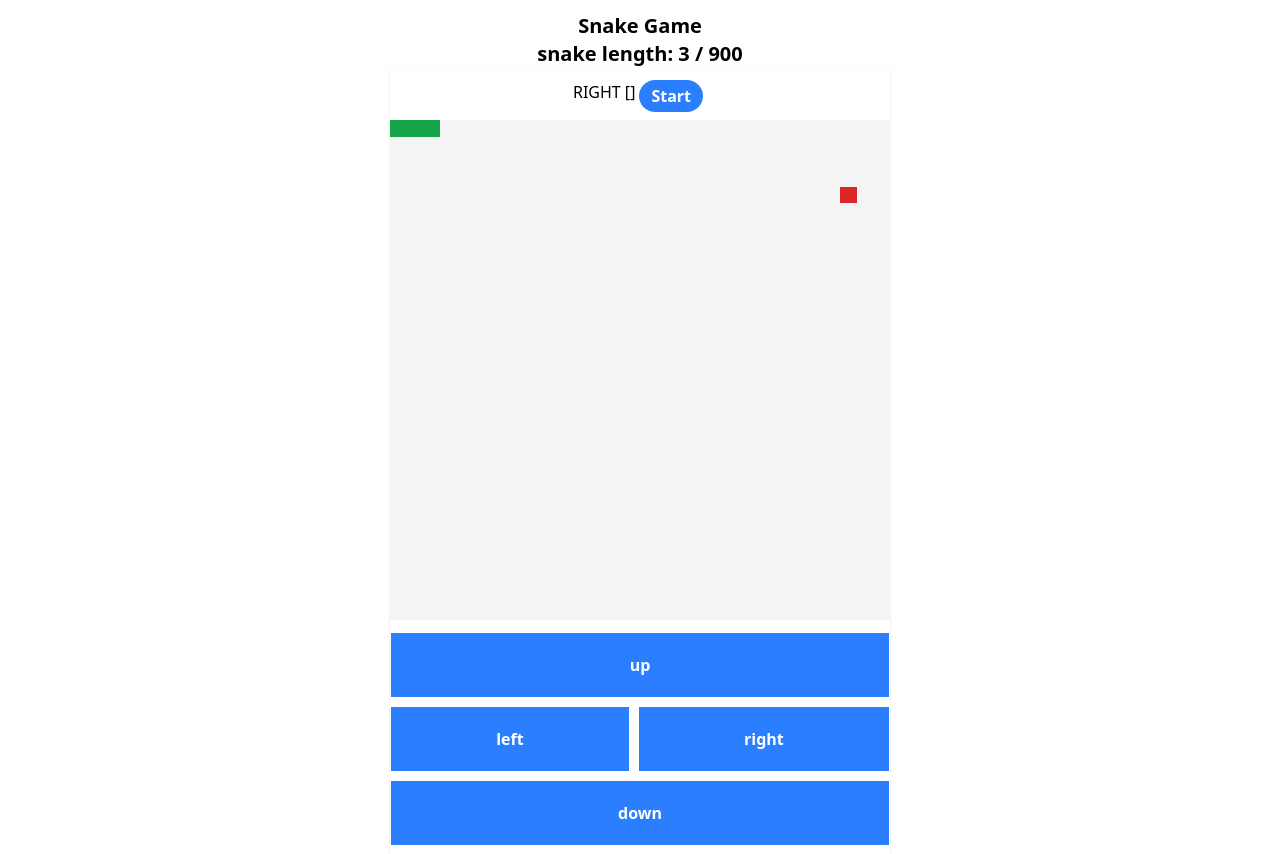
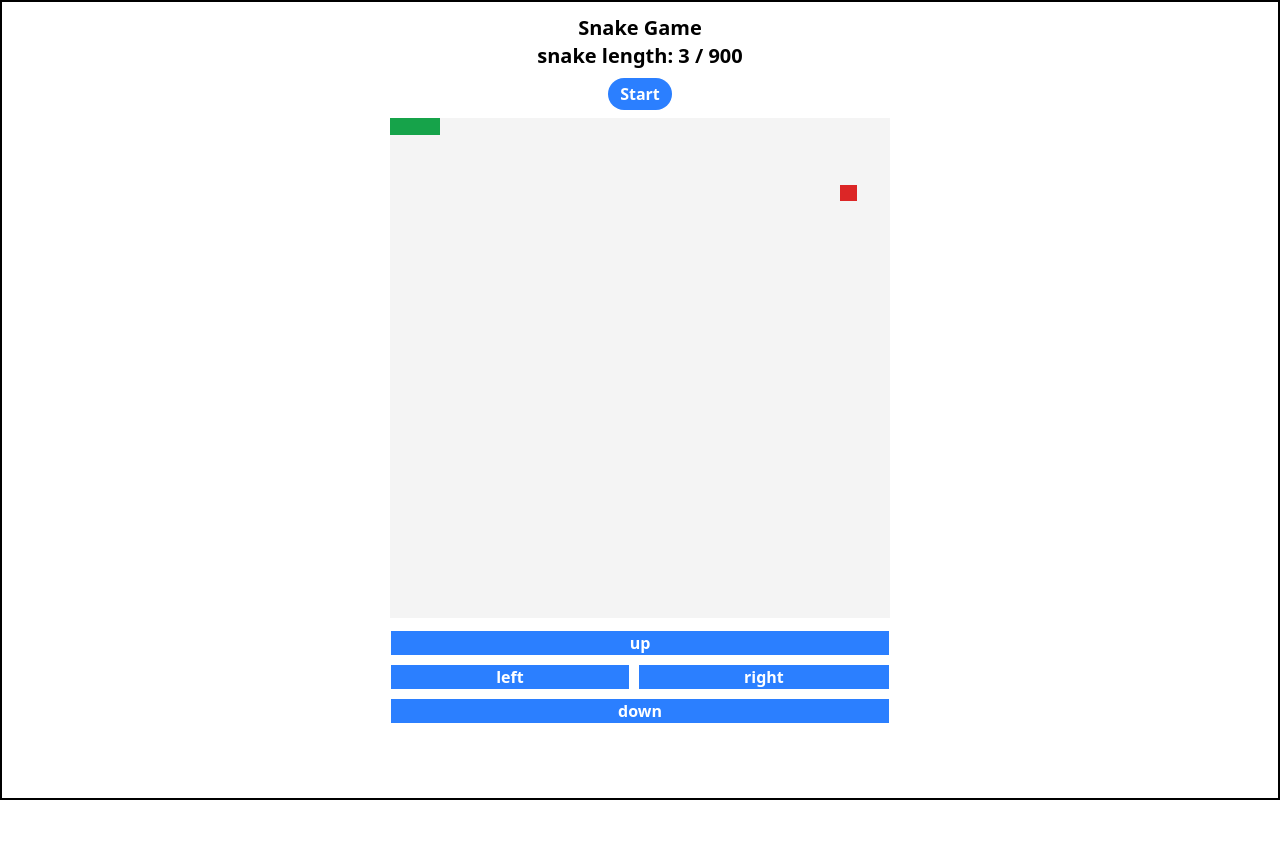
Before and after one commit to Mohanadfarid/vueSnakeGame, a Vue app: page / in a window 1280 px wide. After the commit the page ends 800 px from the top, so only its background shows below. Built offline with nearby package versions, Linux system fonts and the light colour scheme.

Commit message:
restrucutre some compoennets

```diff
--- a/src/components/SnakeGame.vue
+++ b/src/components/SnakeGame.vue
@@ -1,22 +1,31 @@
 <script setup lang="ts">
 import { SnakeGameBoard } from '@/components'
+import { useGameControlles } from '@/composables/useGameControlles'
 import { useBoard } from '@/stores/board'
 import { useSettings } from '@/stores/settings'
 import { onMounted } from 'vue'
+import SnakeGameToggleButton from './SnakeGameToggleButton.vue'
+import SnakeGameControlles from './SnakeGameControlles.vue'
 
 const board = useBoard()
 const settings = useSettings()
-
+useGameControlles()
 onMounted(() => {
   board.inilizeBoard()
 })
 </script>
 <template>
-  <div class="text-center text-xl mt-3 font-bold">
-    <h1>Snake Game</h1>
-    <p>snake length: {{ board.snakeTilesPosition.length  }} / {{ settings.boardSize * settings.boardSize  }}</p>
+  <div class="h-[100dvh] flex flex-col items-center border-2">
+    <div class="text-center text-xl mt-3 font-bold">
+      <h1>Snake Game</h1>
+      <p>
+        snake length: {{ board.snakeTilesPosition.length }} /
+        {{ settings.boardSize * settings.boardSize }}
+      </p>
+    </div>
+    <SnakeGameToggleButton />
+    <SnakeGameBoard class="w-full max-w-[500px]" />
+    <SnakeGameControlles class="w-full max-w-[500px]" />
   </div>
-
-  <SnakeGameBoard class="max-w-[500px] pt-1 mx-auto shadow pb-2" />
 </template>
 <style></style>
--- a/src/components/SnakeGameBoard.vue
+++ b/src/components/SnakeGameBoard.vue
@@ -1,24 +1,13 @@
 <script setup lang="ts">
 import { useBoard } from '@/stores/board'
 import SnakeGameBoardTile from './SnakeGameBoardTile.vue'
-import { useGameControlles } from '@/composables/useGameControlles'
-import AppButton from './AppButton.vue'
 import { useSettings } from '@/stores/settings'
 const board = useBoard()
 const settings = useSettings()
 const gridStyles = `repeat(${settings.boardSize}, minmax(0, 1fr))`
-useGameControlles()
+
 </script>
 <template>
-  <div>
-    <div class="flex justify-center my-2">
-      {{ board.snakeMovementDirection }}
-      {{ board.movmentQueue }}
-      <AppButton v-if="!board.isGameActive" class="mx-1 py-1 px-3 rounded-4xl" @click="board.operateGame">
-        Start</AppButton
-      >
-      <AppButton v-else class="mx-1 py-1 px-3 rounded-4xl" @click="board.pauseGame()"> Stop</AppButton>
-    </div>
 
     <div class="grid grid-cols-30 gap-0" :style="{ 'grid-template-columns': gridStyles }">
       <template v-for="row in board.boardBody">
@@ -28,20 +17,5 @@ useGameControlles()
       </template>
     </div>
 
-    <div class="grid gird-cols-2 gap-2 mt-3">
-      <AppButton class="col-span-2 py-5 px-6 border" @click="board.changeSnakeMovementDirection('UP')">
-        up</AppButton
-      >
-      <AppButton class="col-span-1 py-5 px-6 border" @click="board.changeSnakeMovementDirection('LEFT')">
-        left</AppButton
-      >
-      <AppButton class="col-span-1 py-5 px-6  border" @click="board.changeSnakeMovementDirection('RIGHT')">
-        right</AppButton
-      >
-      <AppButton class="col-span-2 py-5 px-6 border" @click="board.changeSnakeMovementDirection('DOWN')">
-        down</AppButton
-      >
-    </div>
-  </div>
 </template>
 <style></style>
--- a/src/components/SnakeGameBoardTile.vue
+++ b/src/components/SnakeGameBoardTile.vue
@@ -1,9 +1,11 @@
 <script setup lang="ts">
-import type { BoardBlock } from '@/types/boardBlock';
-import { computed } from 'vue';
+import { useSettings } from '@/stores/settings'
+import type { BoardBlock } from '@/types/boardBlock'
+import { computed } from 'vue'
 
+const settingsStore = useSettings()
 const props = defineProps<{
-    tile: BoardBlock
+  tile: BoardBlock
 }>()
 
 const tileClasses = computed(() => ({
@@ -12,7 +14,6 @@ const tileClasses = computed(() => ({
     'bg-[#f4f4f4]': props.tile.status ==='inactive'
 
 }))
-
 </script>
 <template>
 
--- /dev/null
+++ b/src/components/SnakeGameControlles.vue
@@ -0,0 +1,34 @@
+<script setup lang="ts">
+import { useBoard } from '@/stores/board';
+import AppButton from './AppButton.vue';
+
+const board = useBoard()
+</script>
+<template>
+      <div class="grid gird-cols-2 gap-2 pt-3">
+      <AppButton
+        class="col-span-2 border"
+        @click="board.changeSnakeMovementDirection('UP')"
+      >
+        up</AppButton
+      >
+      <AppButton
+        class="col-span-1 border"
+        @click="board.changeSnakeMovementDirection('LEFT')"
+      >
+        left</AppButton
+      >
+      <AppButton
+        class="col-span-1 border"
+        @click="board.changeSnakeMovementDirection('RIGHT')"
+      >
+        right</AppButton
+      >
+      <AppButton
+        class="col-span-2 border"
+        @click="board.changeSnakeMovementDirection('DOWN')"
+      >
+        down</AppButton
+      >
+    </div>
+</template>
--- /dev/null
+++ b/src/components/SnakeGameToggleButton.vue
@@ -0,0 +1,19 @@
+<script setup lang="ts">
+import { useBoard } from '@/stores/board';
+import AppButton from './AppButton.vue'
+const board = useBoard()
+</script>
+<template>
+  <div class="flex justify-center py-2">
+    <AppButton
+      v-if="!board.isGameActive"
+      class="mx-1 py-1 px-3 rounded-4xl"
+      @click="board.operateGame"
+    >
+      Start
+    </AppButton>
+    <AppButton v-else class="mx-1 py-1 px-3 rounded-4xl" @click="board.pauseGame()">
+      Stop</AppButton
+    >
+  </div>
+</template>
--- a/src/components/index.ts
+++ b/src/components/index.ts
@@ -2,4 +2,13 @@ import SnakeGame from './SnakeGame.vue'
 import SnakeGameBoard from './SnakeGameBoard.vue'
 import SnakeGameBoardTile from './SnakeGameBoardTile.vue'
 import AppButton from './AppButton.vue'
-export { SnakeGame, SnakeGameBoard, SnakeGameBoardTile, AppButton }
+import SnakeGameControlles from './SnakeGameControlles.vue'
+import SnakeGameToggleButton from './SnakeGameToggleButton.vue'
+export {
+  SnakeGame,
+  SnakeGameBoard,
+  SnakeGameBoardTile,
+  AppButton,
+  SnakeGameControlles,
+  SnakeGameToggleButton,
+}
```
